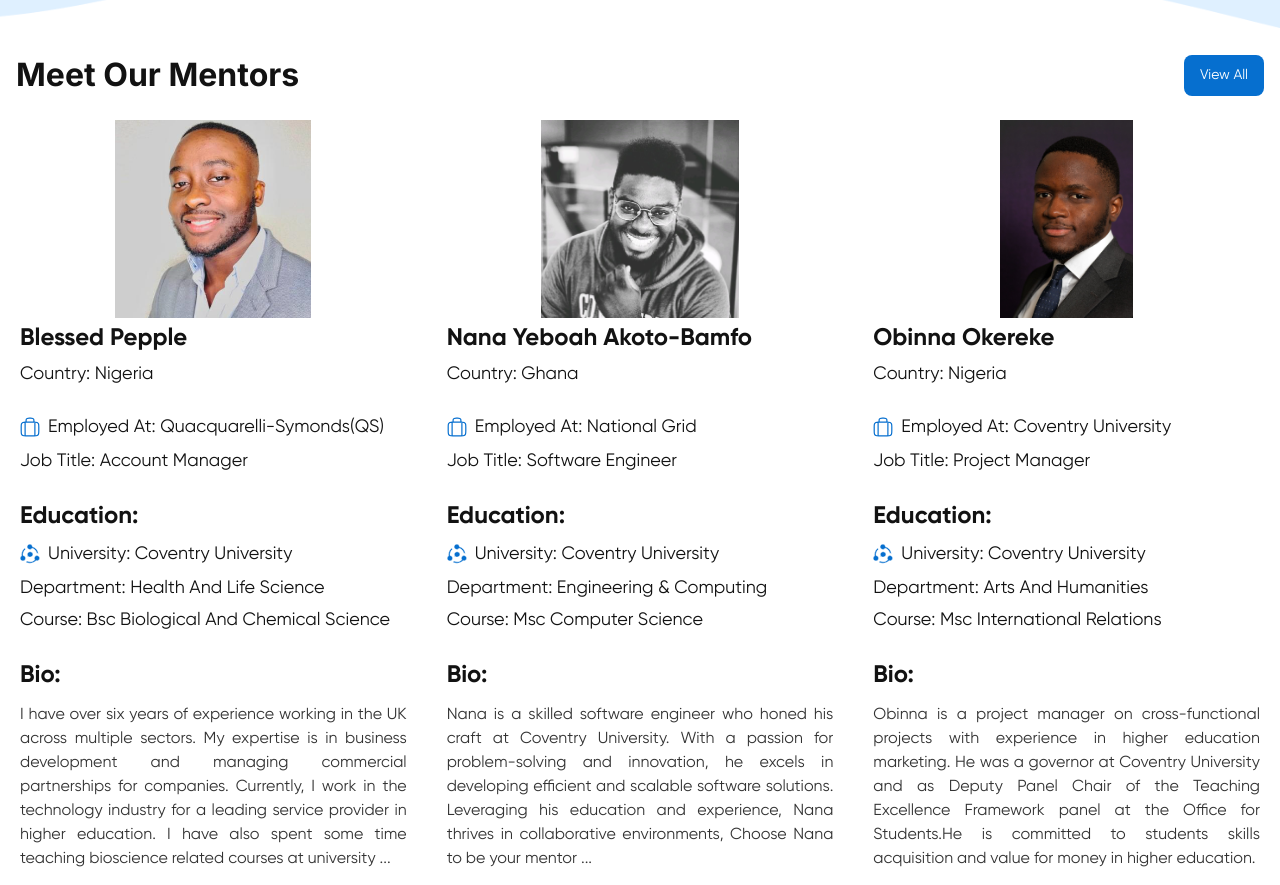
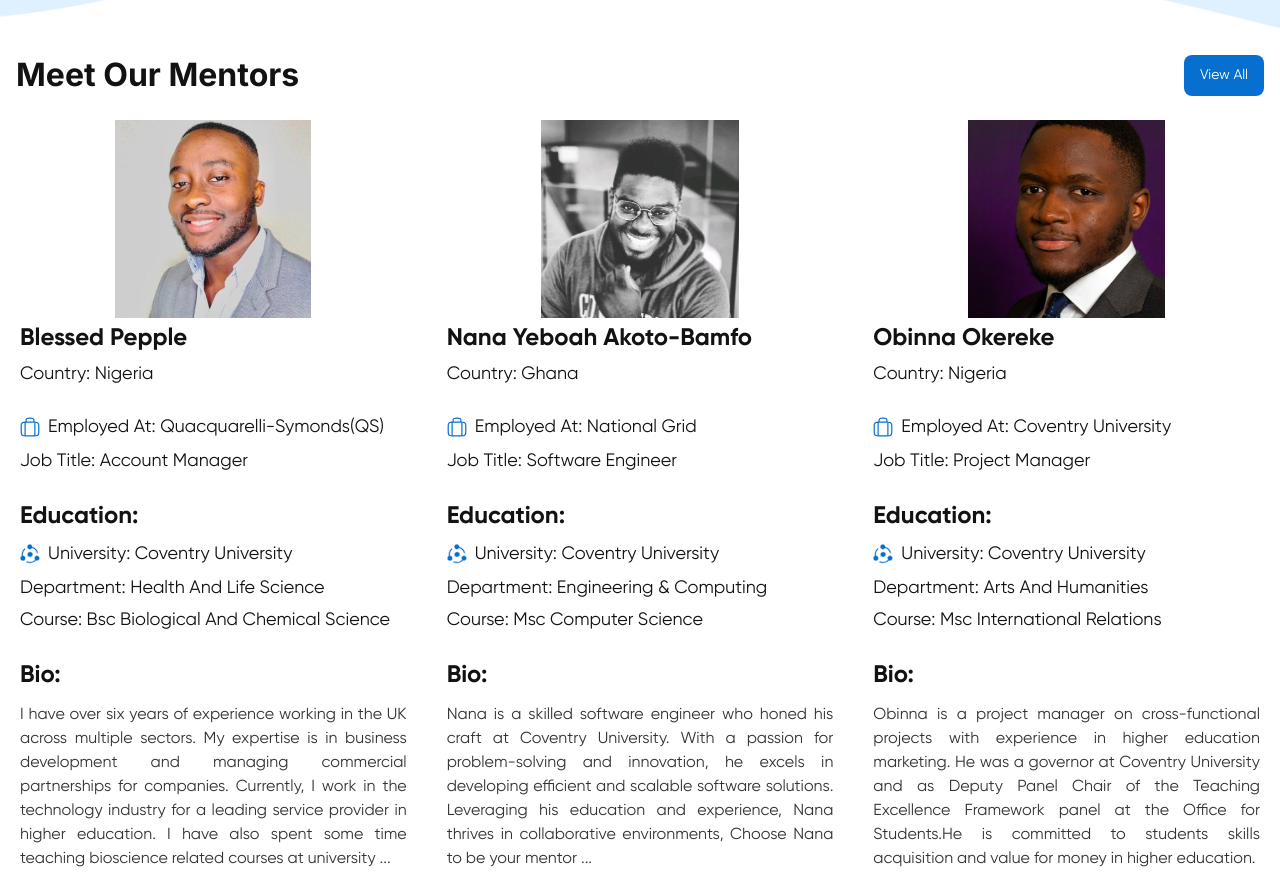
Before and after one commit to Nanayeboahakoto-bamfo/StriveInt, a Next.js app: page / in a window 1280 px wide. Shown: the part 880-1765 px from the top of the page. Built offline with nearby package versions, Linux system fonts and the light colour scheme.

Commit message:
Update index2.tsx

```diff
--- a/app/(root)/_components/mentor-card/index2.tsx
+++ b/app/(root)/_components/mentor-card/index2.tsx
@@ -17,7 +17,7 @@ const MentorCard2 = () => {
     <div data-aos="zoom-in">
       <div className={styles.imageContainer}>
         <Image
-          src="/Obinna.jpg"
+          src="/Obinna 2.jpg"
           alt="mentor"
           fill
           style={{ objectFit: "contain" }}
```
